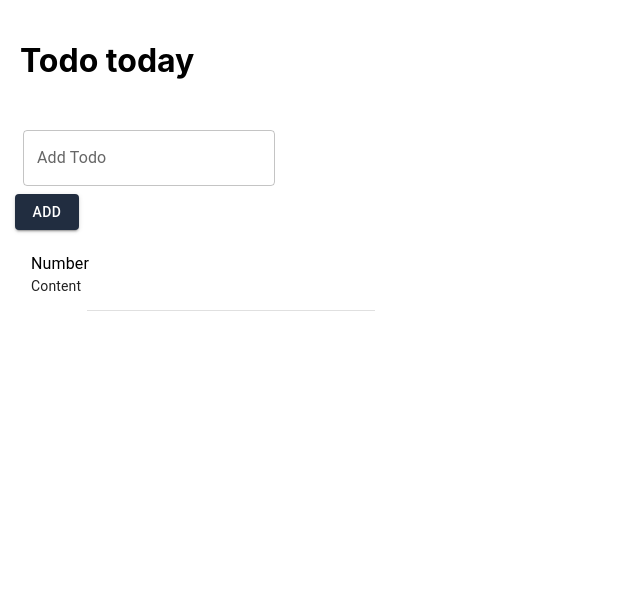
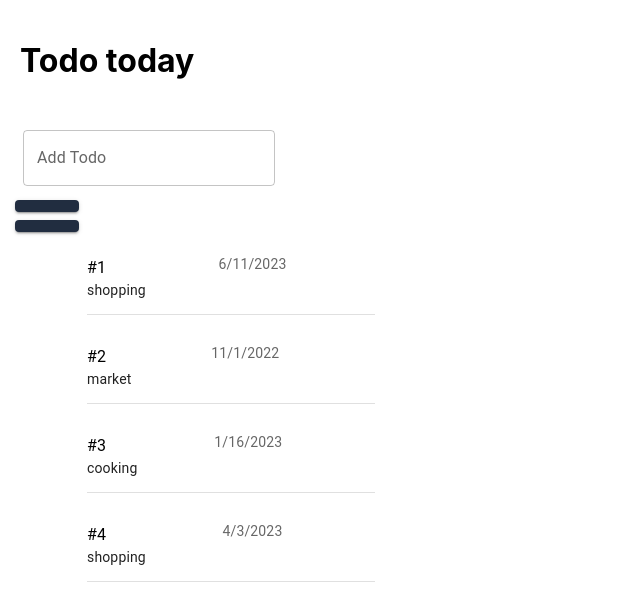
Before and after one commit to andregeorgi/todo, a React (Create React App) app: page / in a window 1280 px wide. Shown: the top 604 px of the page, without its empty margins (0-640 px from the left). Built offline with nearby package versions, Linux system fonts and the light colour scheme.

Commit message:
handle delete button

```diff
--- a/src/components/ListComponent/ListComponent.jsx
+++ b/src/components/ListComponent/ListComponent.jsx
@@ -1,37 +1,42 @@
-import React from "react";
+import React, { useState } from "react";
 import AddButton from "../AddButton";
 import TextInput from "../TextInput";
-import List from "@mui/material/List";
-import ListItem from "@mui/material/ListItem";
-import ListItemText from "@mui/material/ListItemText";
-import Divider from "@mui/material/Divider";
-import Typography from "@mui/material/Typography";
+import Todo from "../Todo/Todo";
 
 function ListComponent() {
+  const [toDo, setTodo] = useState([
+    { numberTodo: 1, content: "shopping", date: "6/11/2023" },
+    { numberTodo: 2, content: "market", date: "11/1/2022" },
+    { numberTodo: 3, content: "cooking", date: "1/16/2023" },
+    { numberTodo: 4, content: "shopping", date: "4/3/2023" },
+  ]);
+
+  function handleAddTodo(newText) {
+    const newItem = {
+      numberTodo: toDo.length + 1,
+      content: newText,
+      date: new Date().toLocaleString,
+    };
+    setTodo([...toDo, newItem]);
+  }
+
+  function handleDeleteTodo() {
+    setTodo([]);
+  }
+
   return (
     <div>
       <TextInput />
-      <AddButton title="Add" />
-      <List sx={{ width: "100%", maxWidth: 360 }}>
-        <ListItem alignItems="flex-start">
-          <ListItemText
-            primary="Number"
-            secondary={
-              <React.Fragment>
-                <Typography
-                  sx={{ display: "inline" }}
-                  component="span"
-                  variant="body2"
-                  color="text.primary"
-                >
-                  Content
-                </Typography>
-              </React.Fragment>
-            }
-          />
-        </ListItem>
-        <Divider variant="inset" component="li" />
-      </List>
+      <AddButton label="Add" onClick={handleAddTodo} />
+      <AddButton label="Delete" onClick={handleDeleteTodo} />
+
+      {toDo.map((item, index) => (
+        <Todo
+          index={item.numberTodo}
+          contentTodo={item.content}
+          date={item.date}
+        />
+      ))}
     </div>
   );
 }
```
